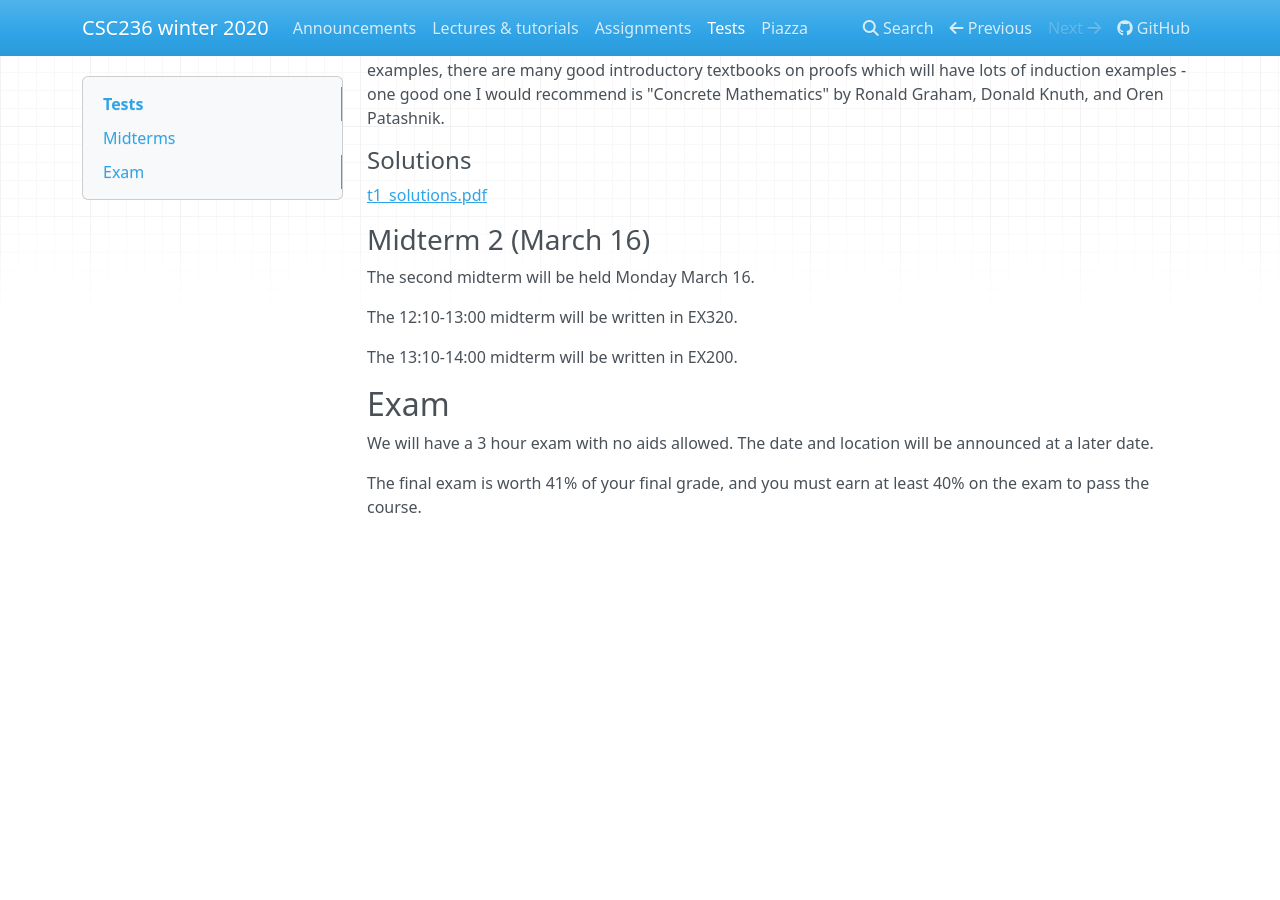
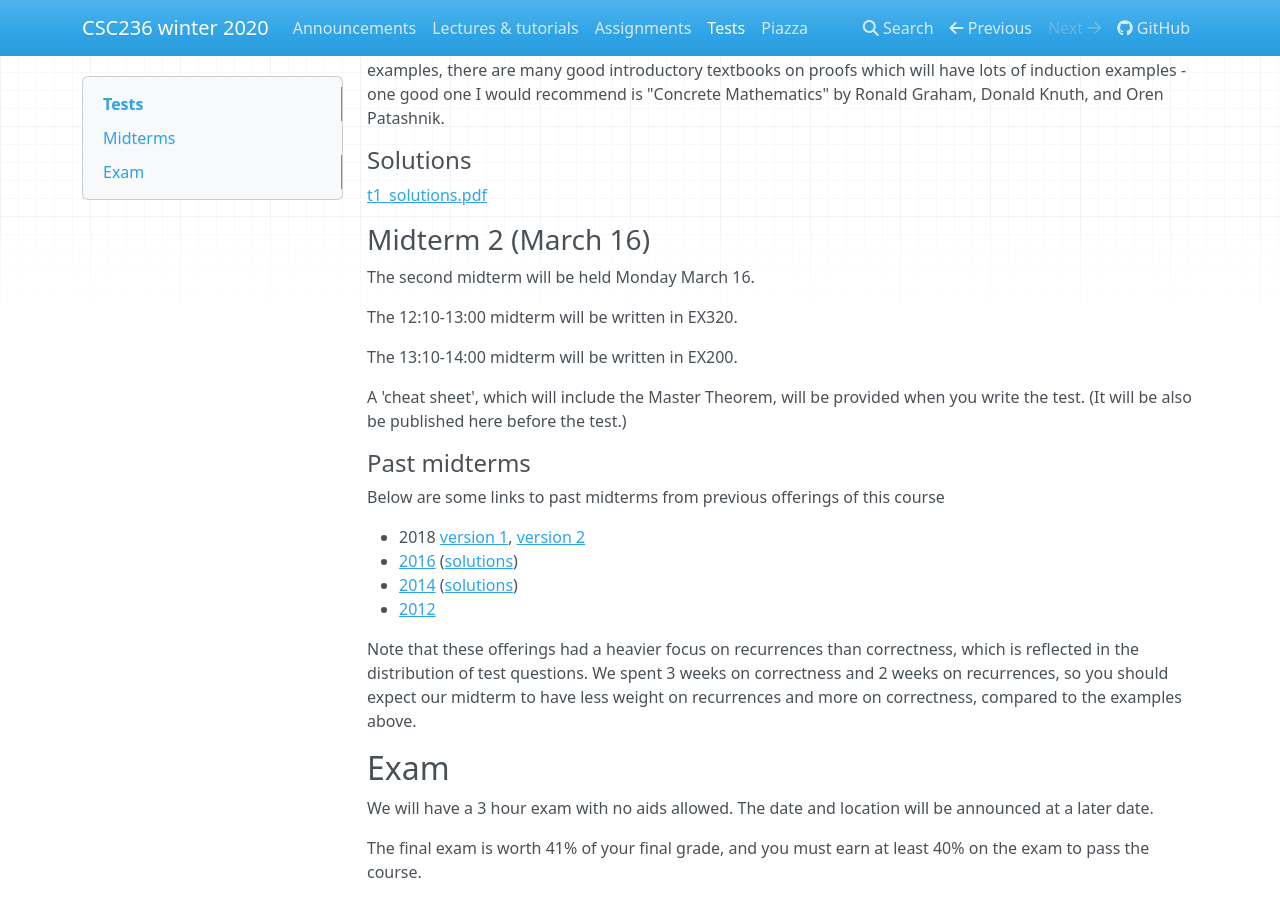
Before and after one commit to colinmorris/csc236, an MkDocs documentation site: the page built from docs/tests.md, in a window 1280 px wide and 900 px high, scrolled down 1009 px. Built offline with MkDocs 1.6.1, drawn with Linux system fonts in a browser that asks for light colours; nearby versions of some CDN libraries; before the commit the page ends 1544 px from its top, so only the background shows below that.

Commit message:
links to past midterms

```diff
--- a/docs/tests.md
+++ b/docs/tests.md
@@ -44,6 +44,19 @@ The 12:10-13:00 midterm will be written in EX320.
 
 The 13:10-14:00 midterm will be written in EX200.
 
+A 'cheat sheet', which will include the Master Theorem, will be provided when you write the test. (It will be also be published here before the test.)
+
+#### Past midterms
+
+Below are some links to past midterms from previous offerings of this course
+
+* 2018 [version 1](https://www.teach.cs.toronto.edu/~heap/Old/236/F18/t2_v1_sol.pdf), [version 2](https://www.teach.cs.toronto.edu/~heap/Old/236/F18/t2_v2_sol.pdf)
+* [2016](https://www.teach.cs.toronto.edu/~heap/Old/236/F18/OldTests/t2b2016.pdf) ([solutions](https://www.teach.cs.toronto.edu/~heap/Old/236/F18/OldTests/t2b2016-sol.pdf))
+* [2014](https://www.teach.cs.toronto.edu/~heap/Old/236/F18/OldTests/t2b.pdf) ([solutions](https://www.teach.cs.toronto.edu/~heap/Old/236/F18/OldTests/t2b-sol.pdf))
+* [2012](https://www.teach.cs.toronto.edu/~heap/Old/236/F18/OldTests/mt2a-sol.pdf)
+
+Note that these offerings had a heavier focus on recurrences than correctness, which is reflected in the distribution of test questions. We spent 3 weeks on correctness and 2 weeks on recurrences, so you should expect our midterm to have less weight on recurrences and more on correctness, compared to the examples above.
+
 ## Exam
 
 We will have a 3 hour exam with no aids allowed. The date and location will be announced at a later date.
```
